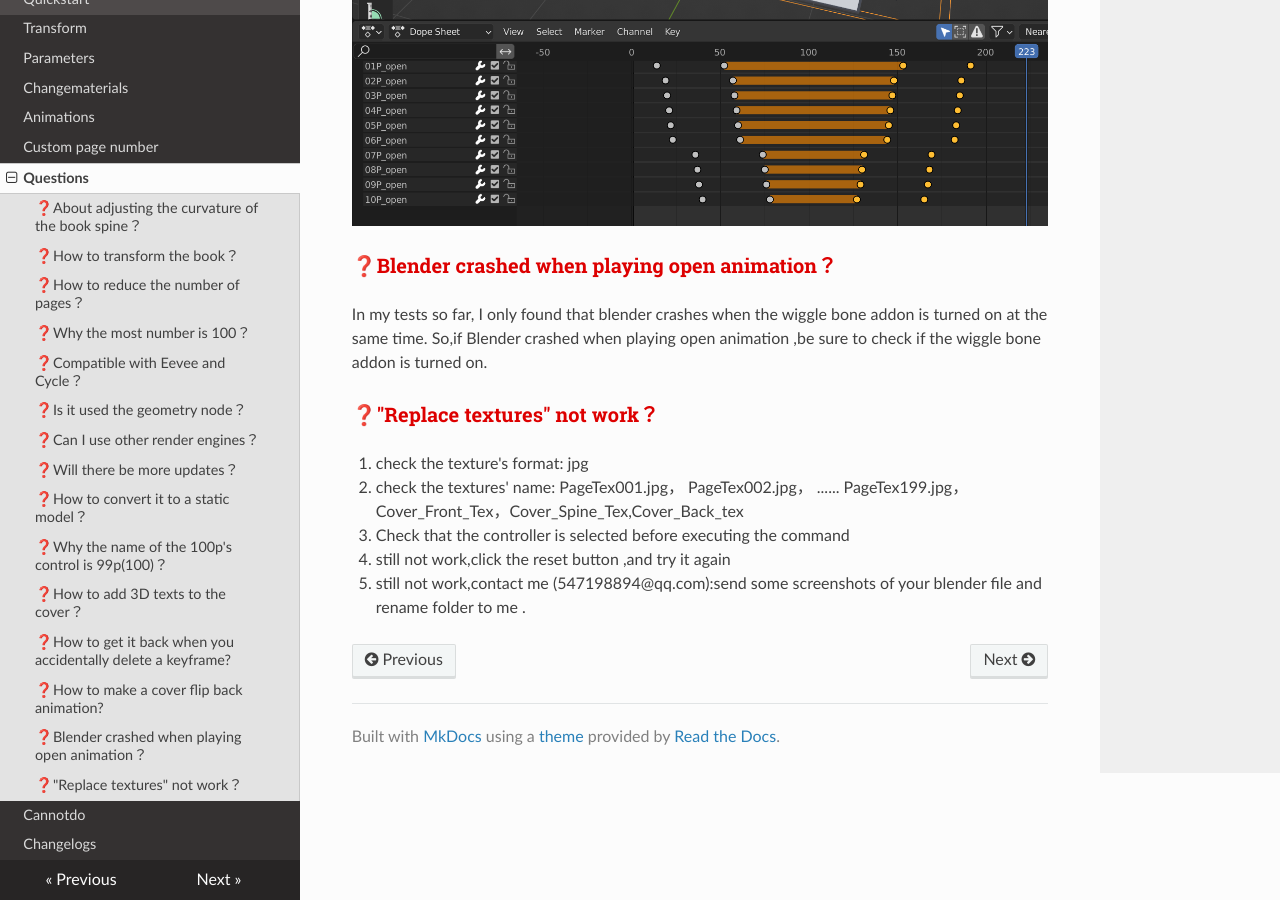
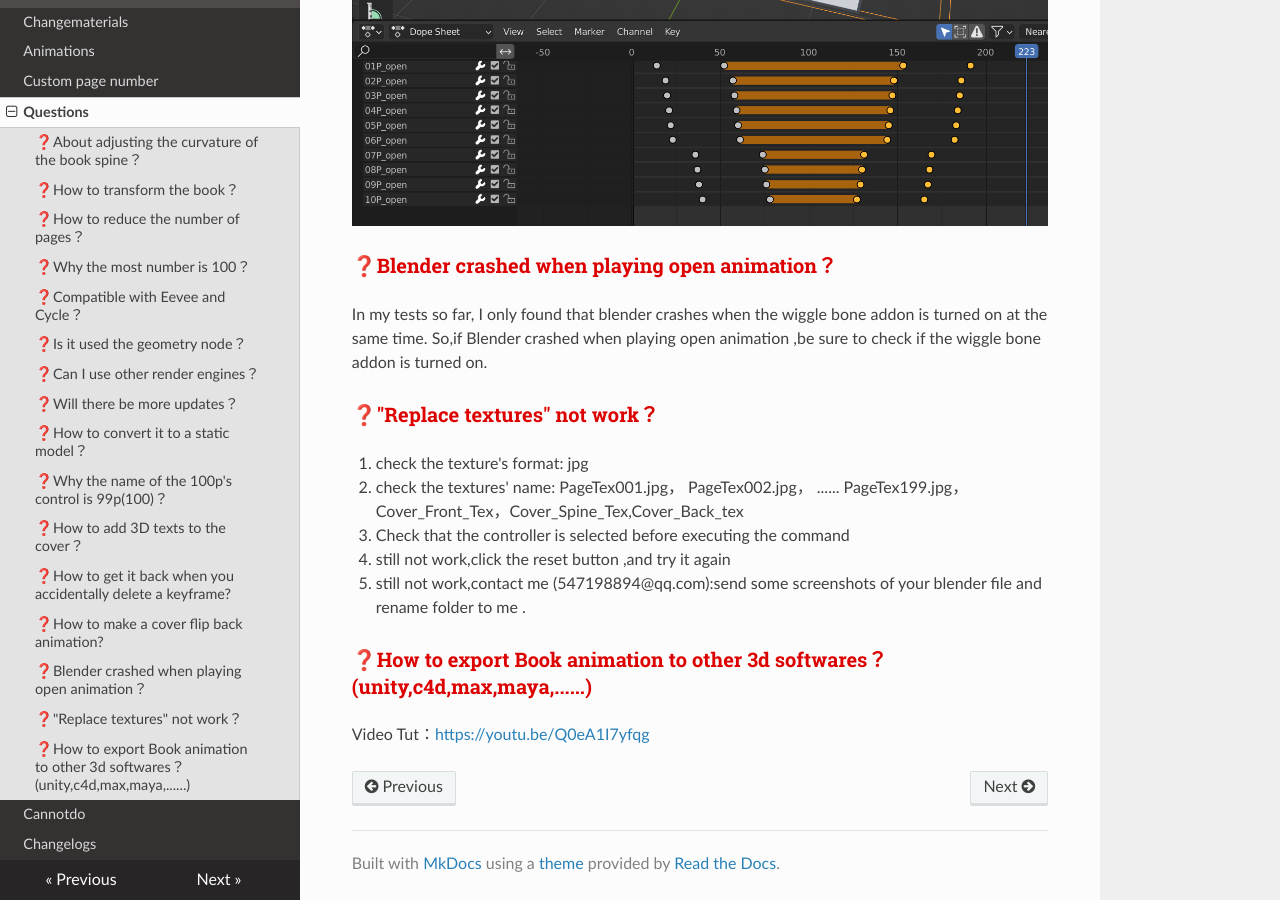
Before and after one commit to LiuRan89/Riggedbooks-manual-english, an MkDocs documentation site: the page built from docs/questions.md, in a window 1280 px wide and 900 px high, scrolled down 3713 px. Built offline with MkDocs 1.6.1, drawn with Linux system fonts in a browser that asks for light colours; nearby versions of some CDN libraries.

Commit message:
Update questions.md

```diff
--- a/docs/questions.md
+++ b/docs/questions.md
@@ -56,3 +56,6 @@
 3. Check that the controller is selected before executing the command
 4. still not work,click the reset button ,and try it again
 5. still not work,contact me (547198894@qq.com):send some screenshots of your blender file and rename folder to me .
+
+###❓<font color="#dd0000">How to export Book animation to other 3d softwares？(unity,c4d,max,maya,......)</font><br />
+Video Tut：[https://youtu.be/Q0eA1I7yfqg](https://youtu.be/Q0eA1I7yfqg)
```
